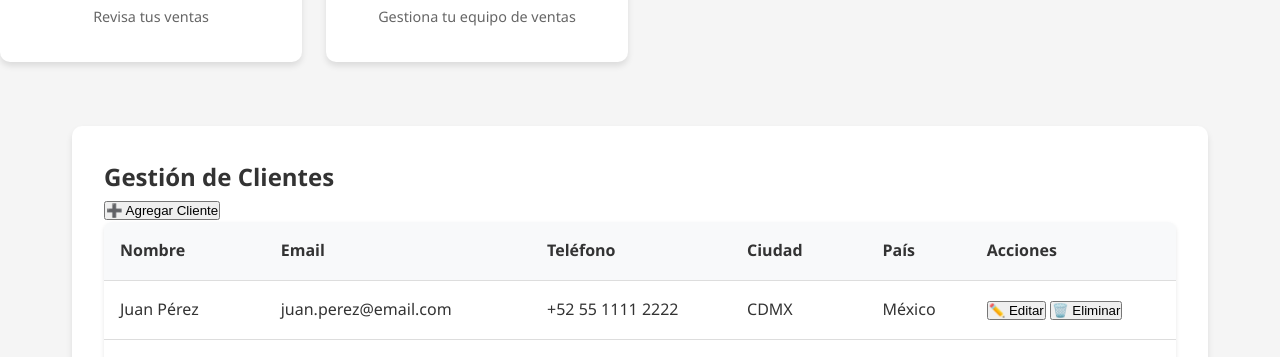
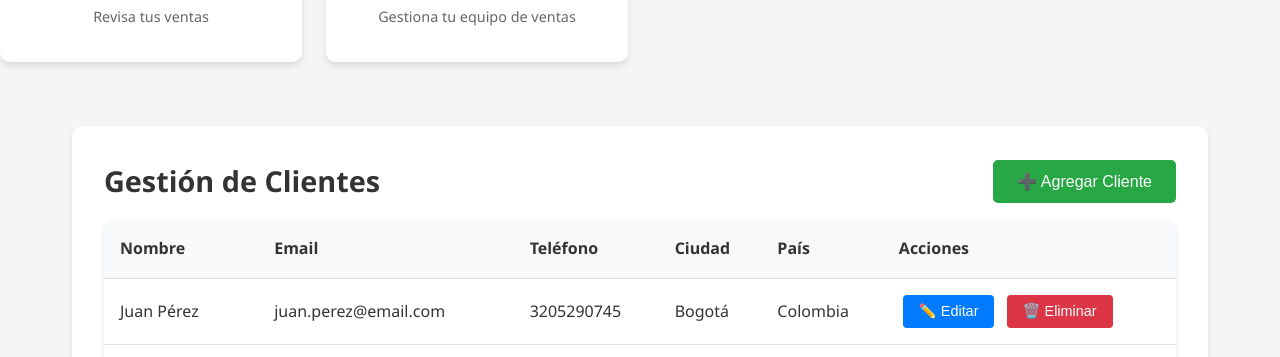
Before and after one commit to RobinsonGarcia09/CRM-Sistema-Gestion, a plain HTML site: page clientes.html in a window 1280 px wide. Shown: the part 576-933 px from the top of the page. Drawn offline with Linux system fonts and the light colour scheme.

Commit message:
Estilo clientes

```diff
--- a/clientes.html
+++ b/clientes.html
@@ -82,17 +82,17 @@
             clienteController.agregarCliente(new Cliente(
                 'Juan Pérez',
                 'juan.perez@email.com',
-                '+52 55 1111 2222',
-                'CDMX',
-                'México'
+                '3205290745',
+                'Bogotá',
+                'Colombia'
             ));
 
             clienteController.agregarCliente(new Cliente(
                 'Laura Gómez',
                 'laura.gomez@email.com',
-                '+52 81 3333 4444',
-                'Monterrey',
-                'México'
+                '3204598765',
+                'Bogotá',
+                'Colombia'
             ));
         });
     </script>
--- a/js/views/ClienteView.js
+++ b/js/views/ClienteView.js
@@ -6,8 +6,11 @@ class ClienteView {
 
     render(clientes) {
         this.moduleContent.innerHTML = `
+        <div class="proveedores-container">
+        <!-- Encabezado con título y botón de agregar -->
+        <div class="proveedores-header">
             <h2>Gestión de Clientes</h2>
-            <button id="btn-agregar-cliente">➕ Agregar Cliente</button>
+            <button id="btn-agregar-cliente" class="btn-agregar">➕ Agregar Cliente</button>
             <table class="tabla-clientes">
                 <thead>
                     <tr>
@@ -28,8 +31,8 @@ class ClienteView {
                             <td>${cliente.ciudad}</td>
                             <td>${cliente.pais}</td>
                             <td>
-                                <button onclick="clienteController.editarCliente(${cliente.id})">✏️ Editar</button>
-                                <button onclick="clienteController.eliminarCliente(${cliente.id})">🗑️ Eliminar</button>
+                                <button class="btn-accion btn-editar" onclick="clienteController.editarCliente(${cliente.id})">✏️ Editar</button>
+                                <button class="btn-accion btn-eliminar" onclick="clienteController.eliminarCliente(${cliente.id})">🗑️ Eliminar</button>
                             </td>
                         </tr>
                     `).join("")}
```
